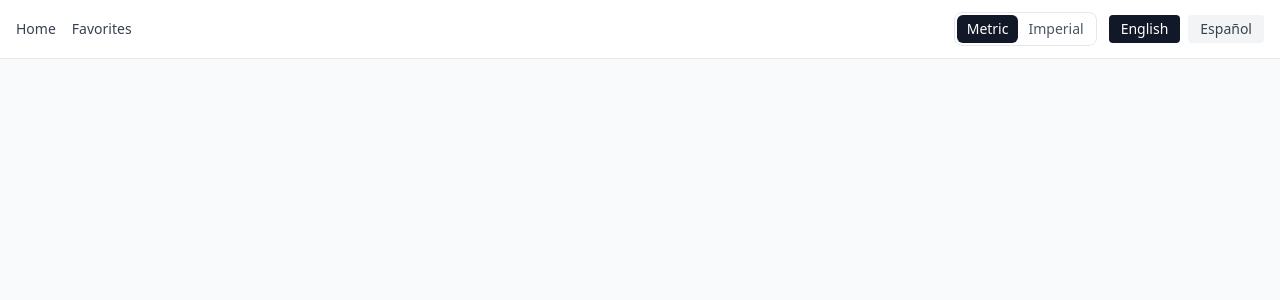
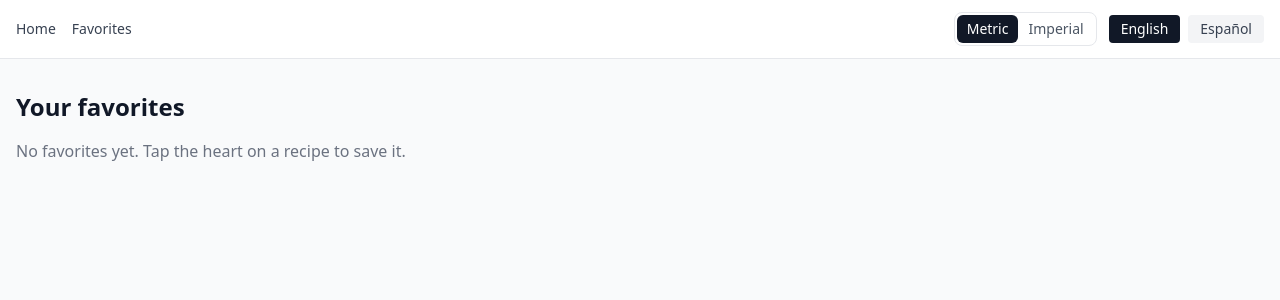
Before and after one commit to rga-rt/recipe-assistant, a Nuxt app: page /favorites in a window 1280 px wide. Shown: the top 300 px of the page. Built offline with nearby package versions, Linux system fonts and the light colour scheme.

Commit message:
feat: favorites page (offline-capable)

```diff
--- /dev/null
+++ b/pages/favorites.vue
@@ -0,0 +1,28 @@
+<template>
+  <div class="container mx-auto px-4 py-8">
+    <h1 class="text-2xl font-bold text-gray-900">{{ t('favorites.title') }}</h1>
+    <p v-if="ready && favorites.length === 0" class="mt-4 text-gray-500">{{ t('favorites.empty') }}</p>
+    <div v-else class="mt-6 grid gap-4 sm:grid-cols-2 lg:grid-cols-4">
+      <NuxtLinkLocale
+        v-for="fav in favorites"
+        :key="fav.id"
+        :to="`/recipe/${fav.id}`"
+        class="block overflow-hidden rounded-xl border border-gray-200 bg-white shadow-sm hover:shadow-md"
+      >
+        <img v-if="fav.image" :src="fav.image" :alt="displayTitle(fav)" class="h-40 w-full object-cover" >
+        <div class="p-4"><h3 class="font-semibold text-gray-900">{{ displayTitle(fav) }}</h3></div>
+      </NuxtLinkLocale>
+    </div>
+  </div>
+</template>
+
+<script setup lang="ts">
+import type { FavoriteRecipe } from '~/types/recipe';
+
+const { t, locale } = useI18n();
+const { favorites, ready, refresh } = useFavorites();
+onMounted(refresh);
+function displayTitle(fav: FavoriteRecipe): string {
+  return locale.value === 'es' && fav.es?.title ? fav.es.title : fav.title;
+}
+</script>
```
Also changed, not shown: 1 other file (tests, documents, lock files or other folders).
